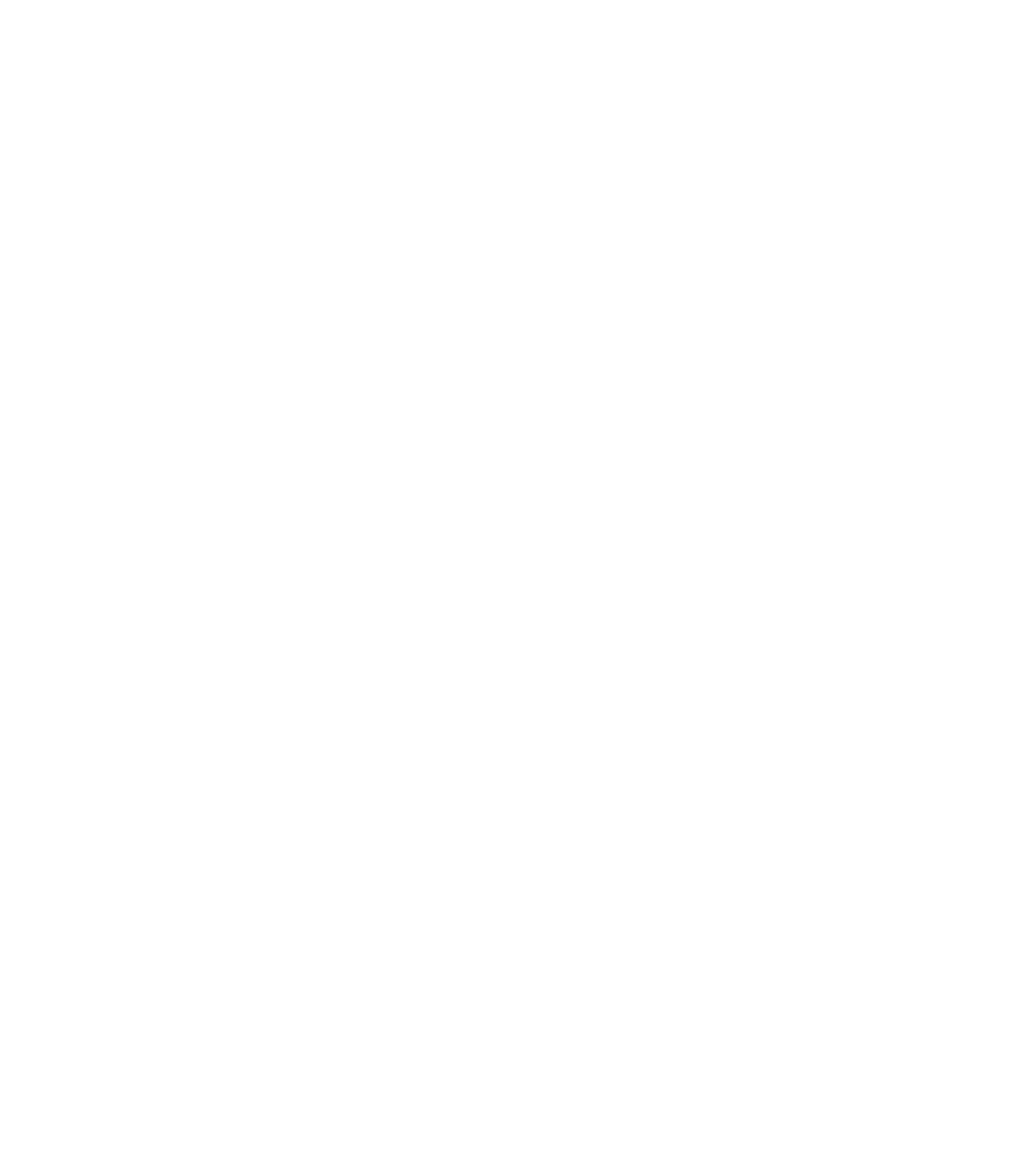
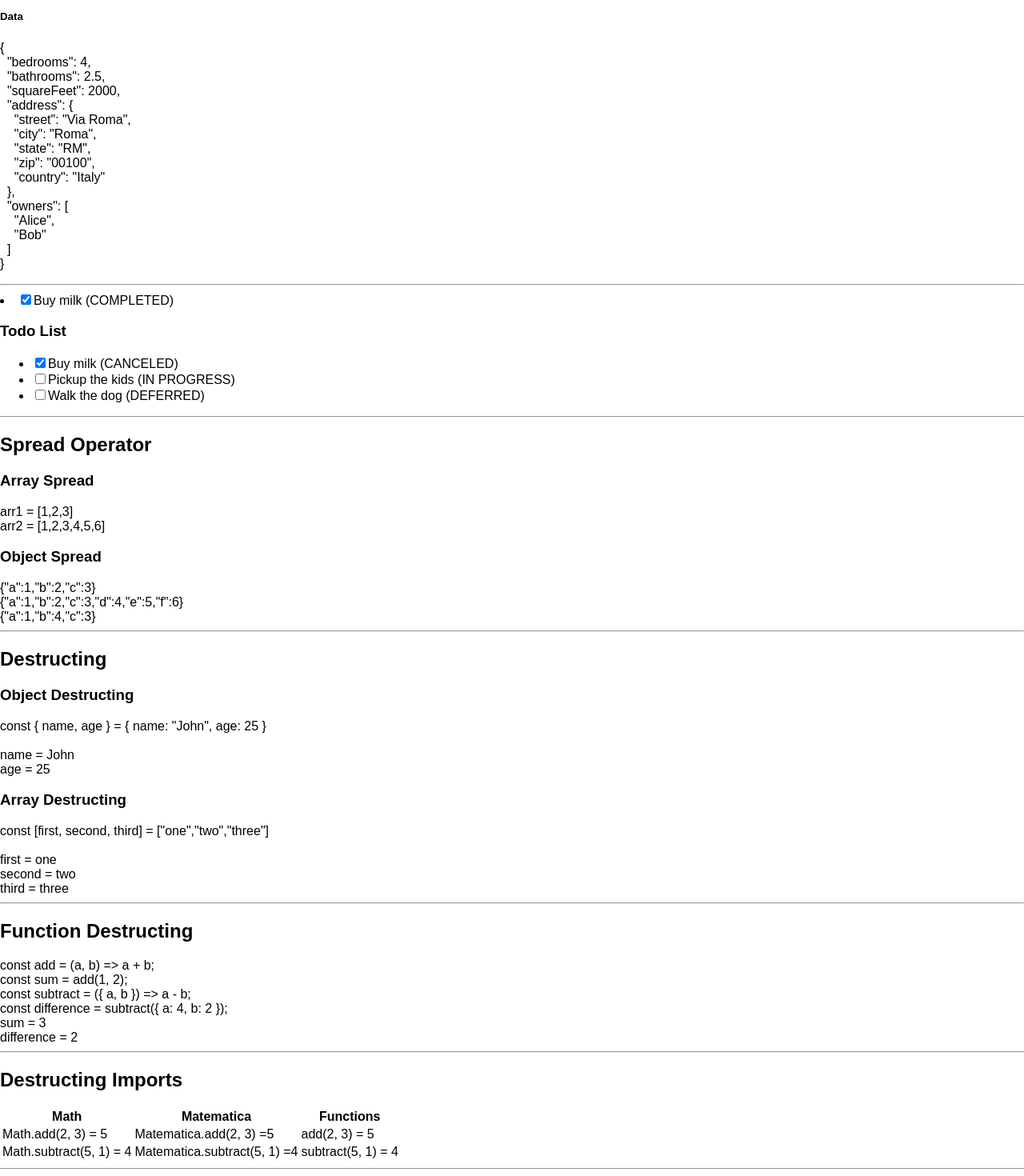
Before and after one commit to Xuedinan/cs5610kanbas, a React (Create React App) app: page /#/Labs/Lab3 in a window 1280 px wide. Shown: the part 3057-4527 px from the top of the page at 80% size. Before the commit the page ends 2775 px from the top, so only its background shows below. Built offline with nearby package versions, Linux system fonts and the light colour scheme; the HTML template or start-up script is replaced by a standard one.

Commit message:
update lab3

```diff
--- /dev/null
+++ b/src/Labs/Lab3/Destructing.tsx
@@ -0,0 +1,25 @@
+import React from "react";
+
+export default function Destructing() {
+ const person = { name: "John", age: 25 };
+ const { name, age } = person;
+ // const name = person.name
+ // const age = person.age
+ const numbers = ["one", "two", "three"];
+ const [ first, second, third ] = numbers;
+ return (
+   <div id="wd-destructing">
+     <h2>Destructing</h2>
+     <h3>Object Destructing</h3>
+     const &#123; name, age &#125; =
+           &#123; name: "John", age: 25 &#125;<br /><br />
+     name = {name}<br />
+     age = {age}
+     <h3>Array Destructing</h3>
+     const [first, second, third] = ["one","two","three"]<br/><br/>
+     first = {first}<br />
+     second = {second}<br />
+     third = {third}<hr />
+   </div>
+ );
+}
--- /dev/null
+++ b/src/Labs/Lab3/DestructingImports.tsx
@@ -0,0 +1,35 @@
+import React from "react";
+import Math, { add, subtract, multiply, divide } from "./Math";
+import * as Matematica from "./Math";
+
+export default function DestructingImports() {
+  return (
+    <div id="wd-destructuring-imports">
+      <h2>Destructing Imports</h2>
+      <table className="table table-sm">
+        <thead>
+          <tr>
+            <th>Math</th>
+            <th>Matematica</th>
+            <th>Functions</th>
+          </tr>
+        </thead>
+        <tbody>
+          <tr>
+  <td>Math.add(2, 3) = {Math.add(2, 3)}</td>
+  <td>Matematica.add(2, 3) =
+     {Matematica.add(2, 3)}</td>
+  <td>add(2, 3) = {add(2, 3)}</td>
+</tr>
+<tr>
+  <td>Math.subtract(5, 1) = {Math.subtract(5, 1)}</td>
+  <td>Matematica.subtract(5, 1) =
+     {Matematica.subtract(5, 1)}</td>
+  <td>subtract(5, 1) = {subtract(5, 1)}</td>
+</tr>
+
+        </tbody>
+      </table>
+      <hr />
+    </div>
+);}
--- /dev/null
+++ b/src/Labs/Lab3/FunctionDestructing.tsx
@@ -0,0 +1,18 @@
+import React from "react";
+
+export default function FunctionDestructing() {
+ const add = (a: number, b: number) => a + b;
+ const sum = add(1, 2);
+ const subtract = ({ a, b }: { a: number; b: number }) => a - b;
+ const difference = subtract({ a: 4, b: 2 });
+ return (
+   <div id="wd-function-destructing">
+     <h2>Function Destructing</h2>
+     const add = (a, b) =&gt; a + b;<br />
+     const sum = add(1, 2);<br />
+     const subtract = (&#123; a, b &#125;) =&gt; a - b;<br />
+     const difference = subtract(&#123; a: 4, b: 2 &#125;);<br/>
+     sum = {sum}<br />
+     difference = {difference} <hr />
+   </div>
+);}
--- /dev/null
+++ b/src/Labs/Lab3/House.tsx
@@ -0,0 +1,29 @@
+import React from "react";
+
+export default function House() {
+  const house = {
+    bedrooms: 4,
+    bathrooms: 2.5,
+    squareFeet: 2000,
+    address: {
+      street: "Via Roma",
+      city: "Roma",
+      state: "RM",
+      zip: "00100",
+      country: "Italy",
+    },
+    owners: ["Alice", "Bob"],
+  };
+  return (
+    <div id="wd-house">
+      <h4>House</h4>
+      <h5>bedrooms</h5>
+      {house.bedrooms}
+      <h5>bathrooms</h5>
+      {house.bathrooms}
+      <h5>Data</h5>
+      <pre>{JSON.stringify(house, null, 2)}</pre>
+      <hr />
+    </div>
+  );
+}
--- /dev/null
+++ b/src/Labs/Lab3/JsonStringify.tsx
@@ -0,0 +1,12 @@
+import React from "react";
+
+export default function JsonStringify() {
+  const squares = [1, 4, 16, 25, 36];
+  return (
+    <div className="wd-json-stringify">
+      <h3>JSON Stringify</h3>
+      squares = {JSON.stringify(squares)}
+      <hr />
+    </div>
+  );
+}
--- /dev/null
+++ b/src/Labs/Lab3/Math.ts
@@ -0,0 +1,19 @@
+export function add(a: number, b: number): number {
+  return a + b;
+}
+export function subtract(a: number, b: number): number {
+  return a - b;
+}
+export function multiply(a: number, b: number): number {
+  return a * b;
+}
+export function divide(a: number, b: number): number {
+  return a / b;
+}
+const Math = {
+  add,
+  subtract,
+  multiply,
+  divide,
+};
+export default Math;
--- /dev/null
+++ b/src/Labs/Lab3/Spreading.tsx
@@ -0,0 +1,20 @@
+import React from "react";
+
+export default function Spreading() {
+ const arr1 = [ 1, 2, 3 ];
+ const arr2 = [ ...arr1, 4, 5, 6 ];
+ const obj1 = { a: 1, b: 2, c: 3 };
+ const obj2 = { ...obj1, d: 4, e: 5, f: 6 };
+ const obj3 = { ...obj1, b: 4 };
+ return (
+   <div id="wd-spreading">
+     <h2>Spread Operator</h2>
+     <h3>Array Spread</h3>
+     arr1 = { JSON.stringify(arr1) }  <br />
+     arr2 = { JSON.stringify(arr2) }  <br />
+     <h3>Object Spread</h3>
+     { JSON.stringify(obj1) }         <br />
+     { JSON.stringify(obj2) }         <br />
+     { JSON.stringify(obj3) }         <br />  <hr />
+   </div>);
+}
--- a/src/Labs/Lab3/index.tsx
+++ b/src/Labs/Lab3/index.tsx
@@ -18,6 +18,14 @@ import MapFunction from './MapFunction';
 import FindFunction from './FindFunction';
 import FindIndex from './FindIndex';
 import FilterFunction from './FilterFunction';
+import JsonStringify from './JsonStringify';
+import House from './House';
+import TodoItem from './todos/TodoItem';
+import TodoList from './todos/TodoList';
+import Spreading from './Spreading';
+import Destructing from './Destructing';
+import FunctionDestructing from './FunctionDestructing';
+import DestructingImports from './DestructingImports';
 
 export default function Lab3() {
   return (
@@ -42,6 +50,14 @@ export default function Lab3() {
       <FindFunction />
       <FindIndex />
       <FilterFunction />
+      <JsonStringify />
+      <House />
+      <TodoItem />
+      <TodoList />
+      <Spreading />
+      <Destructing />
+      <FunctionDestructing />
+      <DestructingImports />
     </div>
   );
 }
--- /dev/null
+++ b/src/Labs/Lab3/todos/TodoItem.tsx
@@ -0,0 +1,13 @@
+import React from "react";
+
+const TodoItem = ( { todo = { done: true, title: 'Buy milk',
+                              status: 'COMPLETED' } }) => {
+ return (
+   <li className="list-group-item">
+     <input type="checkbox" className="me-2"
+            defaultChecked={todo.done}/>
+     {todo.title} ({todo.status})
+   </li>
+ );
+}
+export default TodoItem;
--- /dev/null
+++ b/src/Labs/Lab3/todos/TodoList.tsx
@@ -0,0 +1,16 @@
+import React from "react";
+import TodoItem from "./TodoItem";
+import todos from "./todos.json";
+const TodoList = () => {
+ return(
+   <>
+     <h3>Todo List</h3>
+     <ul className="list-group">
+       { todos.map(todo => {
+           return(<TodoItem todo={todo}/>);
+         })}
+     </ul><hr/>
+   </>
+ );
+}
+export default TodoList;
--- /dev/null
+++ b/src/Labs/Lab3/todos/todos.json
@@ -0,0 +1,5 @@
+[
+  { "title": "Buy milk",          "status": "CANCELED",     "done": true   },
+  { "title": "Pickup the kids",   "status": "IN PROGRESS",  "done": false  },
+  { "title": "Walk the dog",      "status": "DEFERRED",     "done": false  }
+]
```
